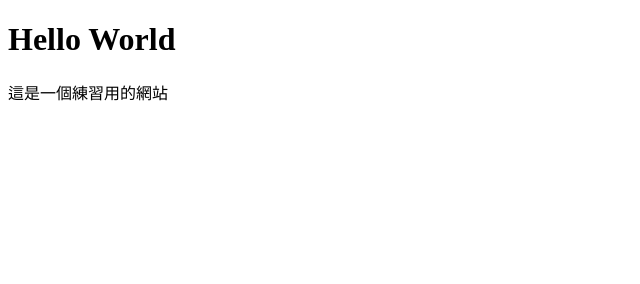
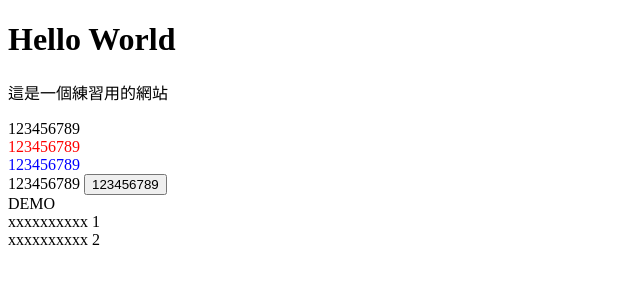
Before and after one commit to davidworker/20250519-front, a plain HTML site: page index.html in a window 1280 px wide. Shown: the whole page, without its empty margins (0-640 px from the left). Drawn offline with Linux system fonts and the light colour scheme.

```diff
--- a/index.html
+++ b/index.html
@@ -1,13 +1,30 @@
 <!DOCTYPE html>
 <html lang="en">
-<head>
-    <meta charset="UTF-8">
-    <meta name="viewport" content="width=device-width, initial-scale=1.0">
+  <head>
+    <meta charset="UTF-8" />
+    <meta name="viewport" content="width=device-width, initial-scale=1.0" />
     <title>Document123</title>
-    <meta name="description" content="這是一個練習用的網站">
-</head>
-<body>
+    <meta name="description" content="這是一個練習用的網站" />
+  </head>
+  <body>
     <h1>Hello World</h1>
     <p>這是一個練習用的網站</p>
-</body>
+
+    <div>123456789</div>
+
+    <div style="color: red">123456789</div>
+    <div style="color: blue">123456789</div>
+
+    <div>
+      <span>123456789</span>
+      <a href="#">
+        <button>123456789</button>
+      </a>
+    </div>
+
+    <div>DEMO</div>
+
+    <div>xxxxxxxxxx 1</div>
+    <div>xxxxxxxxxx 2</div>
+  </body>
 </html>
```
